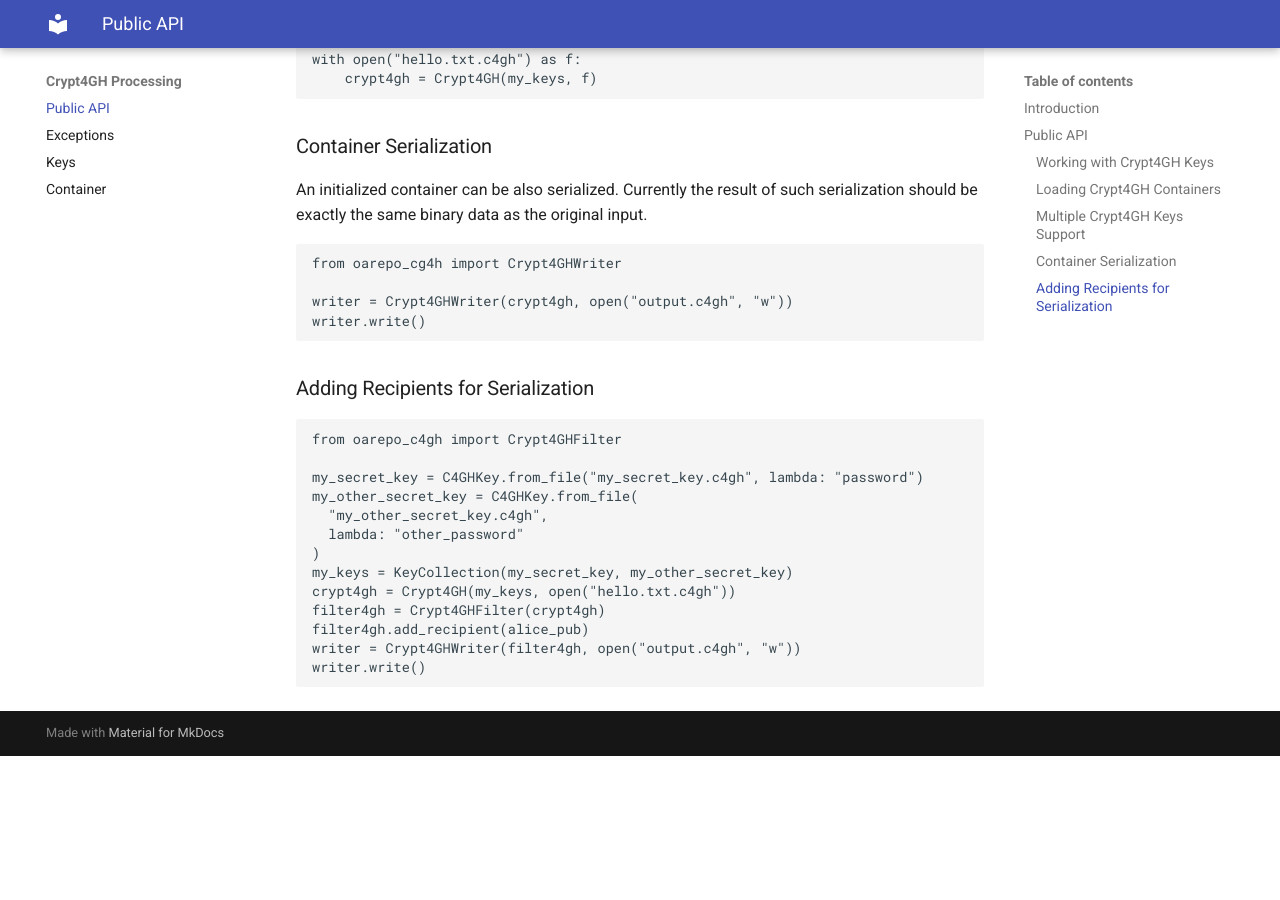
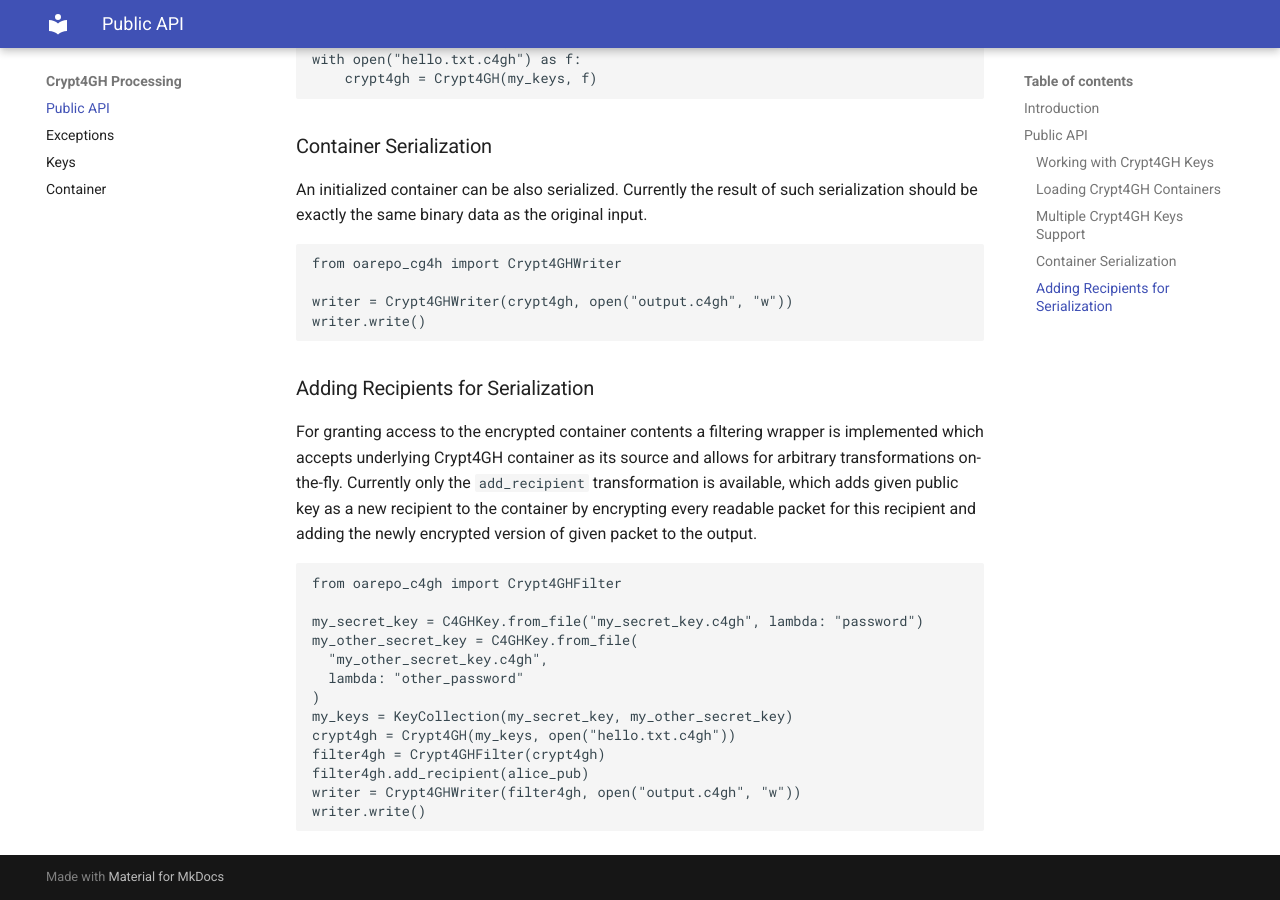
Before and after one commit to oarepo/oarepo-c4gh, an MkDocs documentation site: the page built from docs/index.md, in a window 1280 px wide and 900 px high, scrolled down 1820 px. Built offline with MkDocs 1.6.1 and Material for MkDocs 9.7.7, drawn with Linux system fonts in a browser that asks for light colours; before the commit the page ends 2576 px from its top, so only the background shows below that.

Commit message:
Brief explanation of the add_recipient transformation in documentation.

````diff
--- a/docs/index.md
+++ b/docs/index.md
@@ -111,6 +111,14 @@ writer.write()
 
 ### Adding Recipients for Serialization
 
+For granting access to the encrypted container contents a filtering
+wrapper is implemented which accepts underlying Crypt4GH container as
+its source and allows for arbitrary transformations
+on-the-fly. Currently only the `add_recipient` transformation is
+available, which adds given public key as a new recipient to the
+container by encrypting every readable packet for this recipient and
+adding the newly encrypted version of given packet to the output.
+
 ```python
 from oarepo_c4gh import Crypt4GHFilter
 
````
